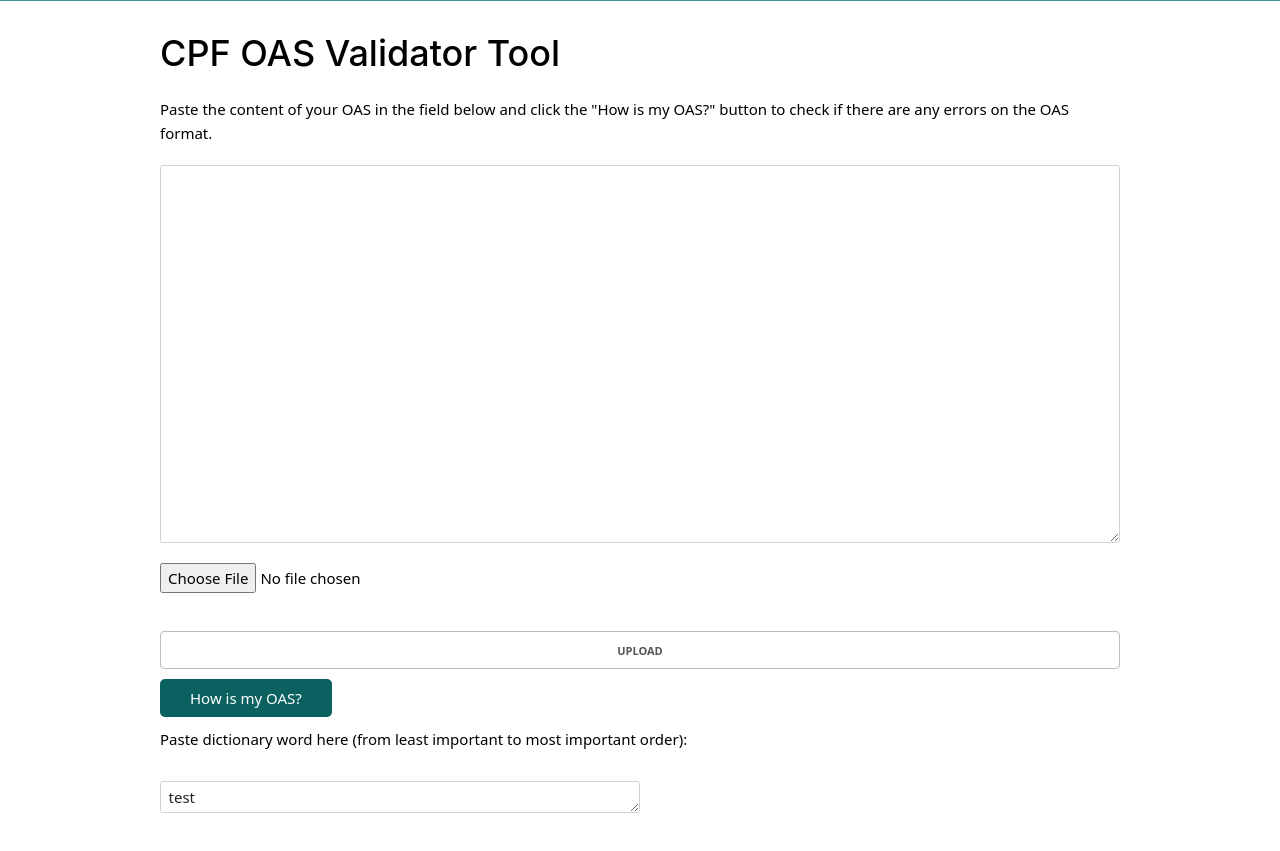
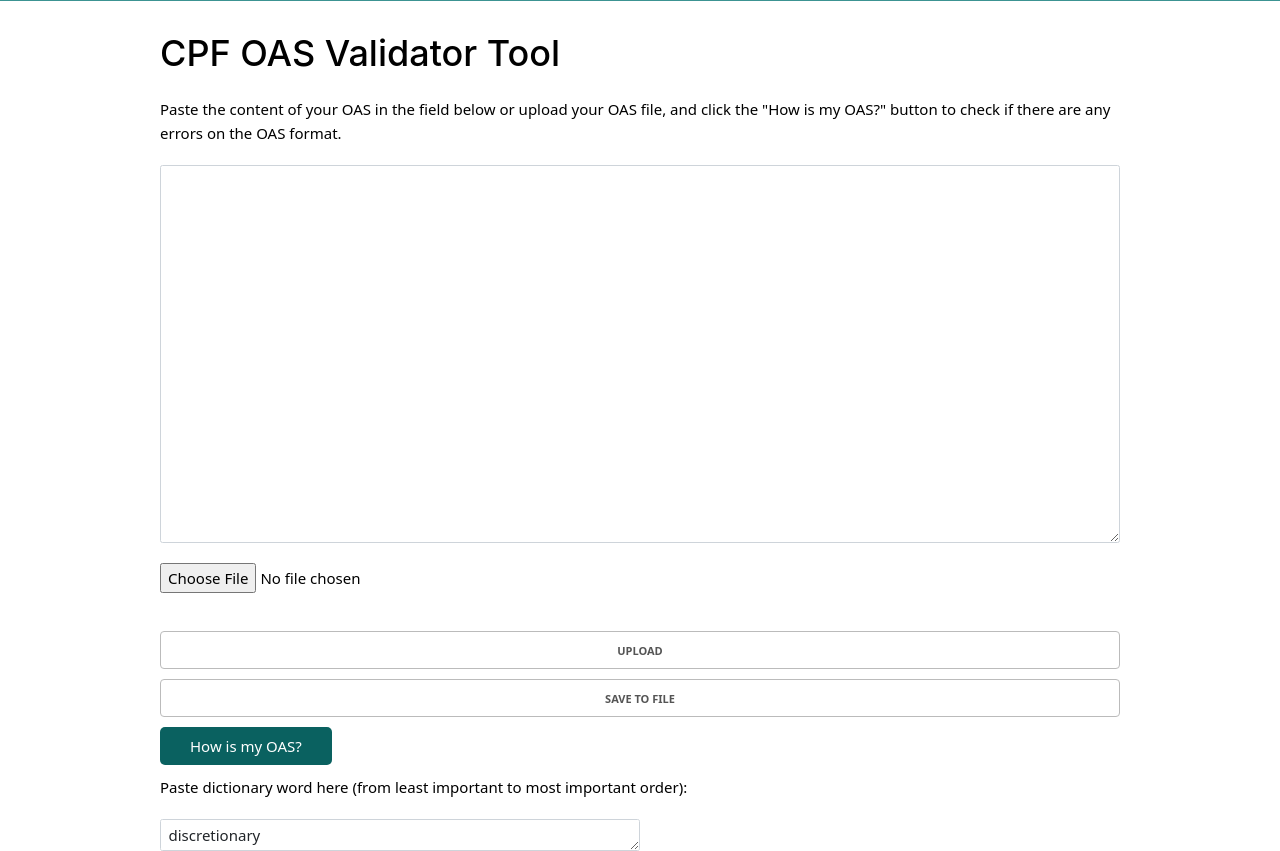
Before and after one commit to euniceboh/first-integritas, a Flask app: page /portal1 in a window 1280 px wide. Shown: the part 90-941 px from the top of the page. Before the commit the page ends 903 px from the top, so only its background shows below. Run offline with Flask 3, Linux system fonts and the light colour scheme; parts of the project's set-up code (start-up, migrations or seed data) failed here and were passed over; some libraries are stand-ins or nearby versions.

Commit message:
5/5/2023 added dictionary checks plus save to file feature; removing vercel as it will be hosted on Azure instead

```diff
--- a/src/app.py
+++ b/src/app.py
@@ -1,4 +1,5 @@
 from flask import Flask, render_template, url_for, request, redirect, jsonify, make_response
+import json
 import wordninja
 from spellchecker import SpellChecker
 import nltk
@@ -27,7 +28,6 @@ def errorPage():
 
 '''
 Checks to do:
-- Spelling check (grammarly)
 - Check subtier words not using short forms
 - Check all required properties are present
 '''
@@ -83,9 +83,31 @@ def checkOAS():
                     pathVersionNumber = subtiers[4]
                     firstSubtierPos = 5
 
+
+                dictionaryWordsArray = json.loads(result.get("dictionary"))["dictionary"]
+                dictionaryWordsArray = [word.lower() for word in dictionaryWordsArray]
+                # Check duplicate words in dictionary
+                seen = set()
+                duplicates = set()
+                for word in dictionaryWordsArray:
+                    if word not in seen:
+                        seen.add(word)
+                    else:
+                        duplicates.add(word)
+                        dictionaryWordsArray.remove(word)
+                if duplicates:
+                    listErrors.append("The following words are repeated in the dictionary text box: " + ", ".join(duplicates))
+
                 flag = 0
+                wordsNotInDictionary = set()
                 for i in range(1, len(subtiers)):
                     subtierWords = wordninja.split(subtiers[i])
+                    # Check for words in subtier not in dictionary
+                    for word in subtierWords:
+                        if ord(word[0]) < 65 or ord(word[0]) > 122 or len(word) == 1:
+                            continue
+                        if word.lower() not in dictionaryWordsArray:
+                            wordsNotInDictionary.add(word)
                     # Check if first word in subtier is a verb
                     if i >= firstSubtierPos:
                         if not checkVerb(subtierWords[0]):
@@ -102,6 +124,8 @@ def checkOAS():
                     if flag == 1:
                         listErrors.append("The following subtier is not using camel casing: " + subtiers[i])
                     flag = 0
+        if wordsNotInDictionary:
+            listErrors.append("The following words in subtiers are not in the dictionary: " + ", ".join(wordsNotInDictionary))
 
         # Check for null version
         if result.get("version") == "" or result.get("version") == None:
@@ -128,6 +152,7 @@ def splitSubtierWords(subtier: str):
     return words
 
 def checkVerb(word: str):
+    wn.ensure_loaded()
     if (wn.synsets(word, pos=wn.VERB)):
         return True
     return False
--- a/src/templates/API Exchange Developer Portal.html
+++ b/src/templates/API Exchange Developer Portal.html
@@ -119,19 +119,30 @@
   <div class="page vh-100">
     <div class="container h-100 py-5 d-flex flex-column">
       <h3>CPF OAS Validator Tool</h3>
-      <p style="margin-bottom: 2rem !important;">Paste the content of your OAS in the field below and click the "How is my OAS?" button to check if there are any errors on the OAS format.</p>
+      <!-- OAS Text Box -->
+      <p style="margin-bottom: 2rem !important;">Paste the content of your OAS in the field below or upload your OAS file, and click the "How is my OAS?" button to check if there are any errors on the OAS format.</p>
       <grammarly-editor-plugin contenteditable="true">
         <textarea id="oasTextarea" class="form-control flex-fill" method="post" wrap="off" style="font-size:1.5rem; margin-bottom: 2rem;height:100%; height: 10cm;"></textarea>
       </grammarly-editor-plugin>
-
-      <input class="my-0 align-self-start" id="fileUpload" type="file" style="margin-bottom: 3rem; padding-bottom: 1cm; display: inline-block;"/><button id="fileUploadButton" style="display: inline-block;" onclick=uploadFile()>Upload</button>
-
+      <!-- Upload Feature -->
+      <input class="my-0 align-self-start" id="fileUpload" type="file" style="margin-bottom: 3rem; padding-bottom: 1cm; display: inline-block;"/>
+      <button id="fileUploadButton" style="display: inline-block;" onclick=uploadFile()>Upload</button>
+      <!-- Save Text to File Feature -->
+      <button id="savefile" onclick="saveFile()">Save to File</button>
+      <!-- Check OAS -->
       <button class="btn noBorder my-0 px-5 align-self-start" id="checkOASButton" style="background-color: rgb(10, 97, 96); color: white; font-size: 1em; text-transform: none; height: auto; padding: 8px 15px; border-radius: 5px; margin-bottom: 5rem;" onclick=extractOAS()>How is my OAS?</button>
-
-      <p wrap="on" style="margin-bottom: 3rem !important; margin-top: 1rem !important;">Paste dictionary word here (from least important to most important order):</p>
-      <!-- may be able to cover abbreviations -->
-      <textarea id="oasDictionaryArea" class="form-control flex-fill" wrap="off" style="font-size:1.5rem; margin-bottom: 2rem; width: 50%; height: 50%;">test</textarea>
-
+      <!-- Dictionary Text Box -->
+      <p wrap="on" style="margin-bottom: 2rem !important; margin-top: 1rem !important;">Paste dictionary word here (from least important to most important order):</p>
+      <textarea id="oasDictionaryArea" class="form-control flex-fill" wrap="off" style="font-size:1.5rem; margin-bottom: 2rem; width: 50%; height: 50%;">
+discretionary
+withdrawals
+update
+member
+credit
+status
+for
+pay
+now</textarea>
     </div>
   </div>
 
@@ -187,12 +198,41 @@
           textArea.value = e.target.result;
           }
           reader.readAsText(file);
-        };
+        } else {
+          alert("No file provided!");
+        }
       }
+
+    function saveFile() {
+      var textArea = document.getElementById("oasTextarea").value;
+      if (textArea == "") {
+        alert("Please input an OAS before saving to file!");
+        return;
+      } else {
+        var textBlob = new Blob([textArea], {type:"text/plain"});
+        let fileName = prompt("Please enter file name", "OAS.txt")
+        if (fileName == null) {
+            fileName = "OAS.txt"
+        }
+        var downloadLink = document.createElement("a");
+        downloadLink.download = fileName;
+        downloadLink.innerHTML = textBlob;
+        if (window.webkitURL != null) {
+          downloadLink.href = window.webkitURL.createObjectURL(textBlob);
+        } else {
+          downloadLink.href = window.URL.createObjectURL(textBlob);
+          downloadLink.onclick = destroyClickedElement;
+          downloadLink.style.display = "none";
+          document.body.appendChild(downloadLink);
+        }
+        downloadLink.click();
+
+      }
+    }
 
     function extractOAS() {
       $(document).ready(function() {
-        $('#checkOASButton').one('click', function(e) {
+        $('#checkOASButton').on('click', function(e) {
           e.preventDefault();
           e.stopImmediatePropagation();
 
@@ -201,14 +241,15 @@
             alert("Please input an OAS!");
             return;
           }
-          var checkdata = $('#oasDictionaryArea').val(); // checks if dictionary is empty or not
+          var dictionaryWords = $('#oasDictionaryArea').val().split(/\r?\n/);
+          var dictionaryWordsDictionary = {dictionary: dictionaryWords}
+          dictionary = JSON.stringify(dictionaryWordsDictionary);
           const doc = jsyaml.safeLoad(data, {schema: jsyaml.JSON_SCHEMA});
 
           var jsonPaths = JSON.stringify(doc.paths);
           var path = jsonPaths.split('"')[1];
 
           $.ajax({
-            async: false,
             data: {
               openapi: doc["openapi"],
               title: doc["info"]["title"],
@@ -217,6 +258,7 @@
               x_author: doc["info"]["x-author"],
               x_date: doc["info"]["x-date"],
               path: path,
+              dictionary: dictionary,
             },
             type: 'POST',
             url: '/checkOAS',
@@ -250,30 +292,6 @@
     }
 
 
-//         //there shouldn't be any repeats of words used.
-//         //break up the words based on starting caps.
-//         const dictionaryWordsArray = dictionaryWords.split(/\r?\n/);
-//         var flag;
-//         wordsArray = new Array();
-//         for (let i = 1; i < s.length; i++){
-//             wordsArray = s[i].replace(/([a-z])([A-Z])/g, '$1 $2').split(' ');
-//             for (let y = 0; y < wordsArray.length; y++){
-//                 for (let z = 0; z < dictionaryWordsArray.length; z++){
-//                     //perform regex here to check spelling first
-//                     if (dictionaryWordsArray[z].toLowerCase() != wordsArray[y].toLowerCase() && dictionaryWordsArray[z].toLowerCase().concat('s') != wordsArray[y].toLowerCase()){
-//                         flag = 1;
-//                     } else if (dictionaryWordsArray[z].toLowerCase() == wordsArray[y].toLowerCase() || dictionaryWordsArray[z].toLowerCase().concat('s') == wordsArray[y].toLowerCase()){
-//                         flag = 0;
-//                         break;
-//                     }
-//                 }
-//                 //path word not in dictionary or spelled wrongly
-//                 if (flag == 1){
-//                     listErrors.push("The following word is not found in the dictionary: " +wordsArray[y].toLowerCase());
-//                     flag = 0;
-//                 }
-//             }
-//         }
 
 //         //check to make sure that subtiers are not using short form. ie. dictionary words
 
```
Also changed, not shown: vercel.json (deleted).
